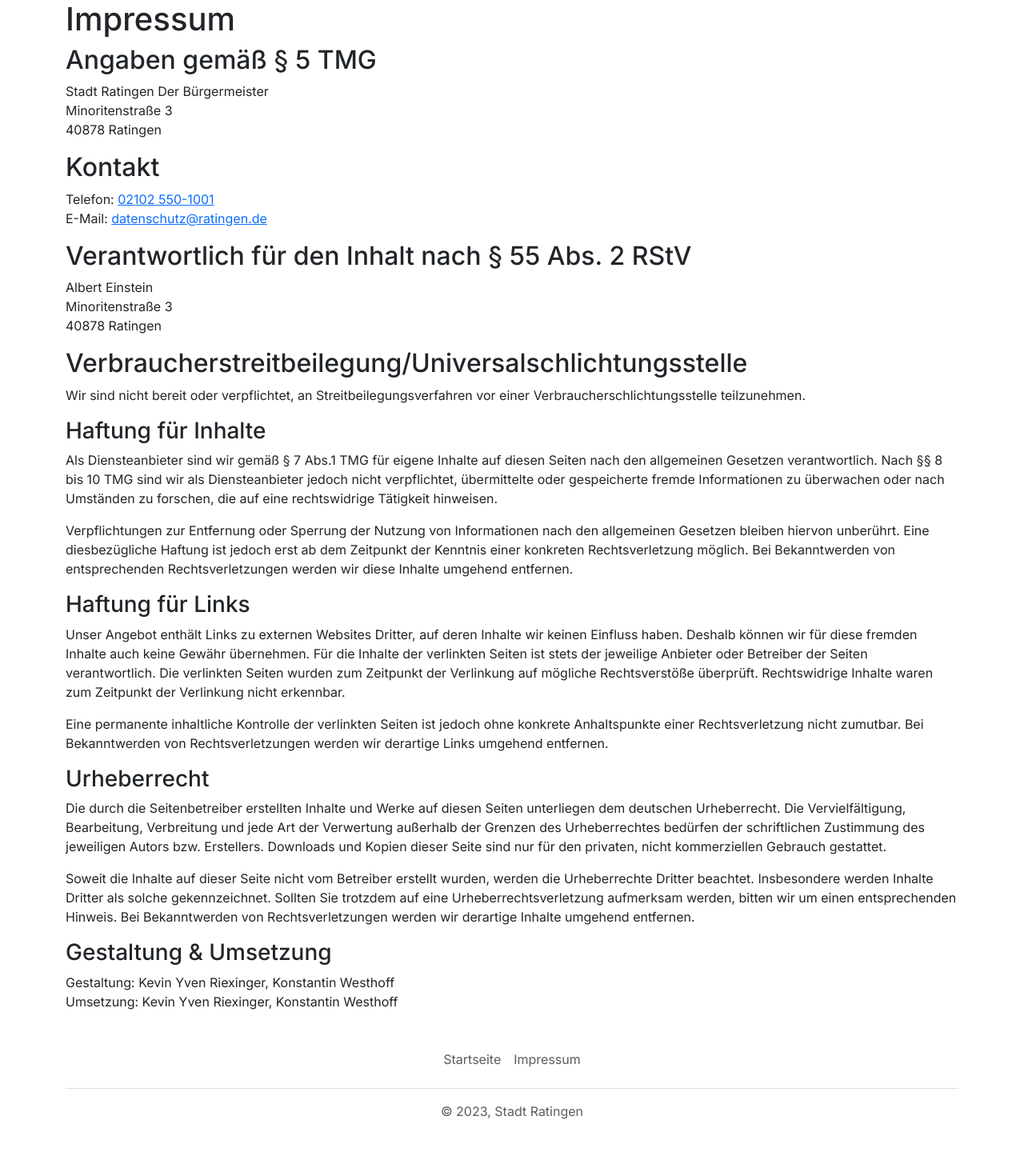
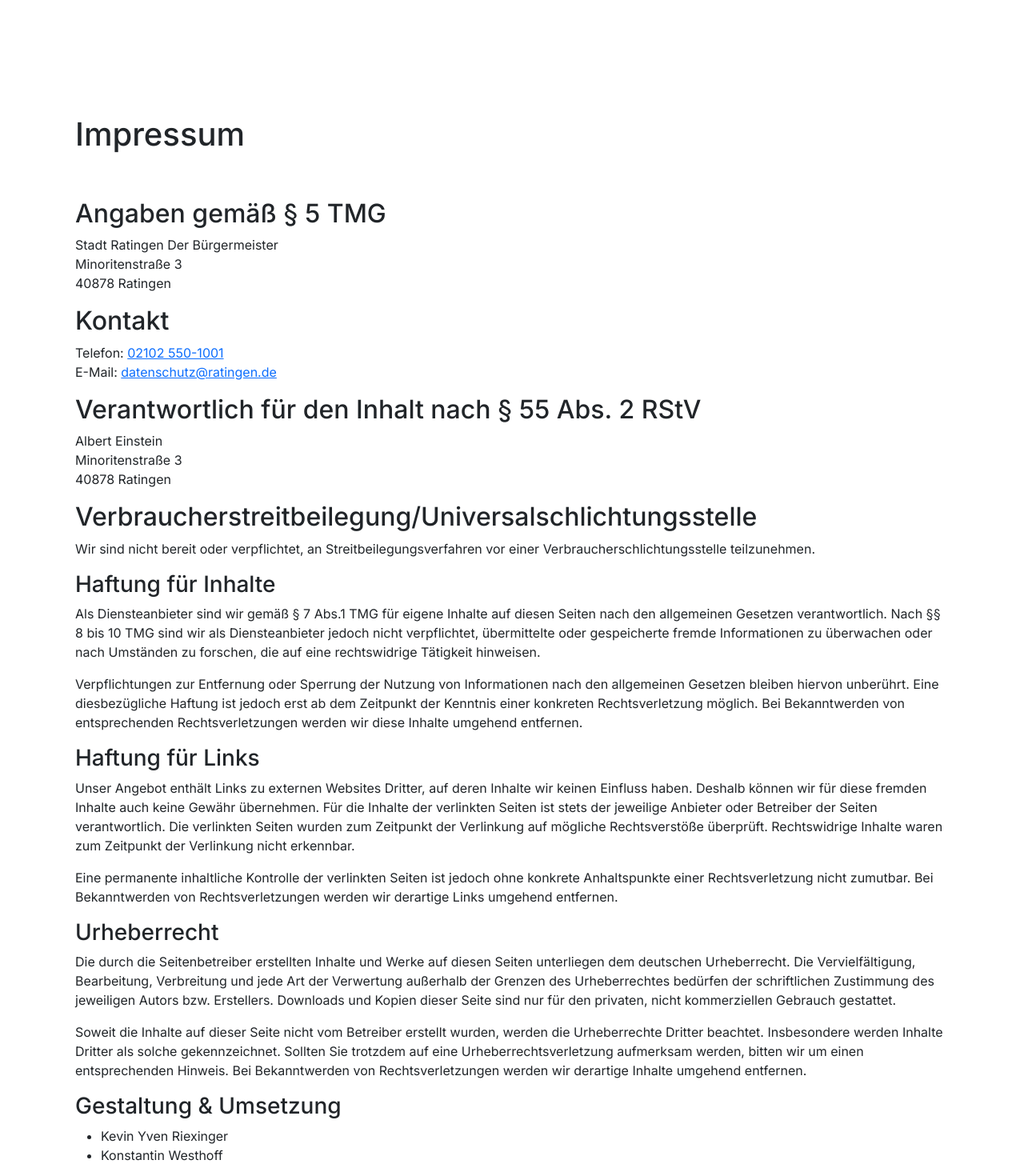
Before and after one commit to kevinriex/notfall.ratingen.de, a Next.js app: page /impressum in a window 1280 px wide. Shown: the top 1470 px of the page at 80% size. Built offline with nearby package versions, Linux system fonts and the light colour scheme.

Commit message:
better impressum

```diff
--- a/src/app/(components)/Impressum.jsx
+++ b/src/app/(components)/Impressum.jsx
@@ -1,7 +1,7 @@
 export default function Impressum() {
   return (
-    <div className="container">
-      <h1>Impressum</h1>
+    <div className="px-4 py-5 my-5 container">
+      <h1 className="py-5">Impressum</h1>
       <div className="uncode_text_column">
         <h2>Angaben gemäß § 5 TMG</h2>
         <p>
@@ -14,7 +14,8 @@ export default function Impressum() {
         <p>
           Telefon: <a href="tel:004921025501001">02102 550-1001</a>
           <br />
-          E-Mail: <a href="mailto:datenschutz@ratingen.de">datenschutz@ratingen.de</a>
+          E-Mail:{" "}
+          <a href="mailto:datenschutz@ratingen.de">datenschutz@ratingen.de</a>
         </p>
         <h2>Verantwortlich für den Inhalt nach § 55 Abs. 2 RStV</h2>
         <p>
@@ -81,14 +82,11 @@ export default function Impressum() {
           werden wir derartige Inhalte umgehend entfernen.
         </p>
         <h3>Gestaltung &amp; Umsetzung</h3>
-        <p>
-          Gestaltung: Kevin Yven Riexinger, Konstantin Westhoff
-          <br />
-          Umsetzung: Kevin Yven Riexinger, Konstantin Westhoff {/*–{" "}
-           <a href="https://maikgrabosch.de" target="_blank" rel="noopener">
-            https://maikgrabosch.de
-          </a> */}
-        </p>
+
+        <ul>
+          <li>Kevin Yven Riexinger</li>
+          <li>Konstantin Westhoff</li>
+        </ul>
       </div>
     </div>
   );
```
